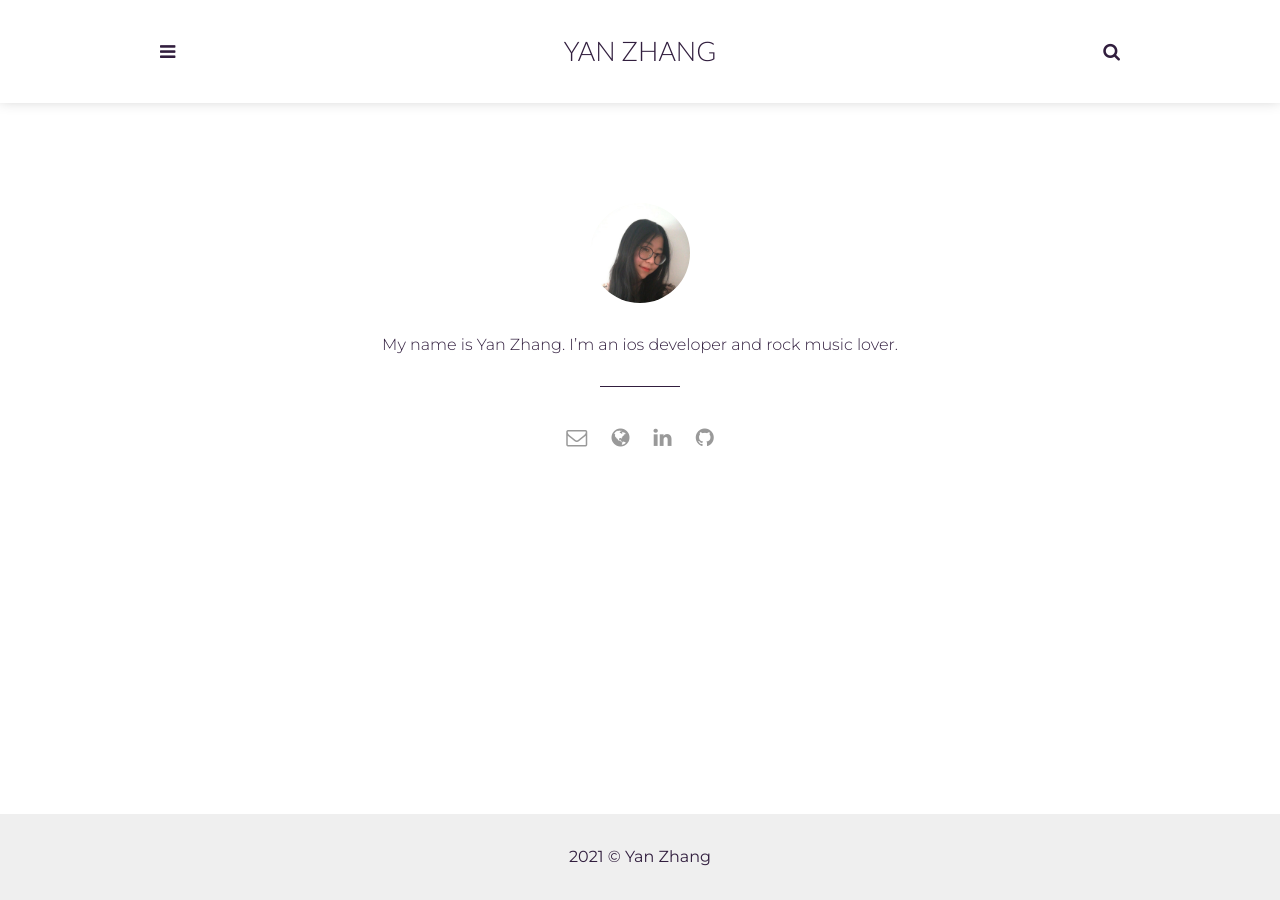
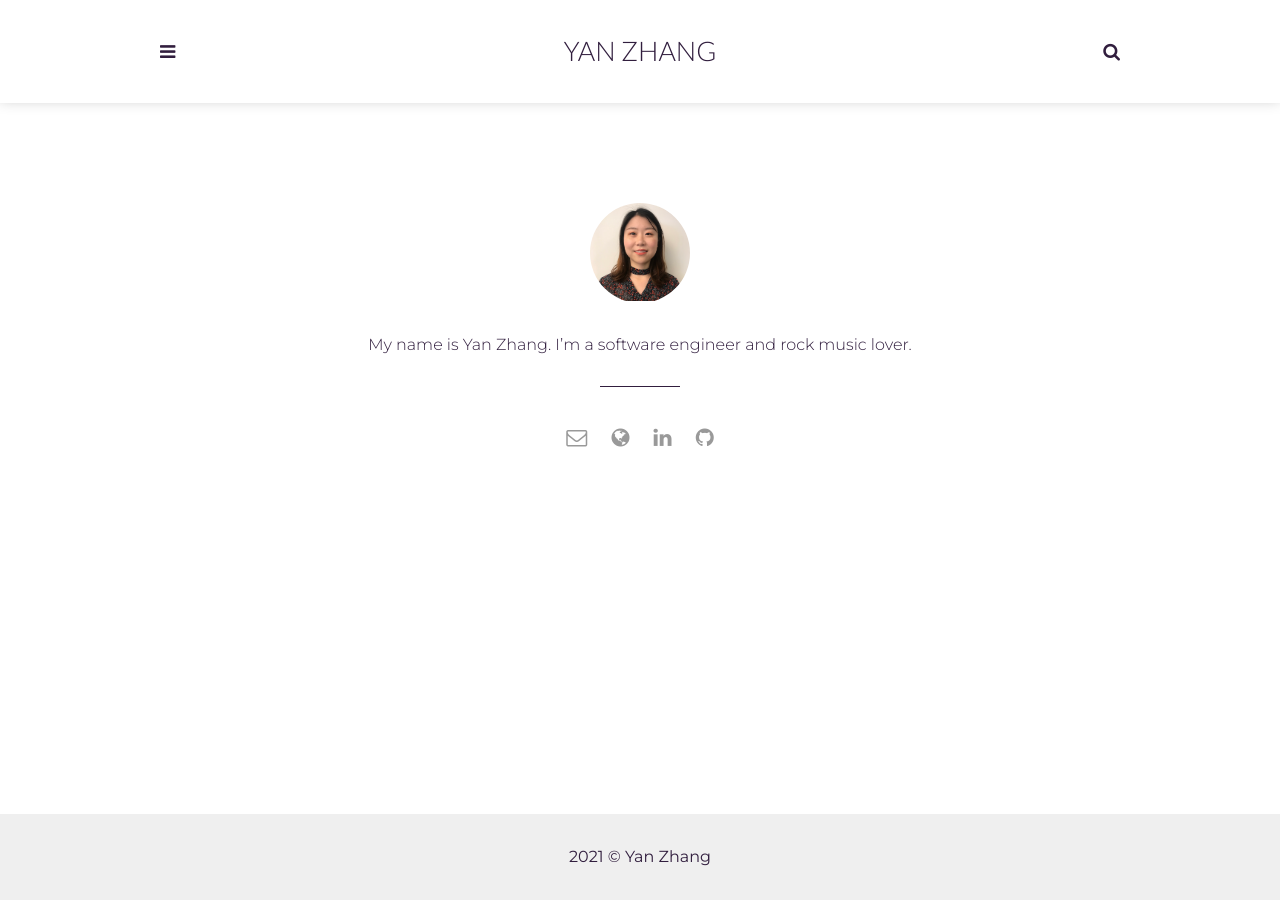
Before and after one commit to YanZhang233/yanzhang.github.io, a Jekyll site: the page built from _pages/about.html, in a window 1280 px wide. Built offline with Jekyll 4.4.1, drawn with Linux system fonts in a browser that asks for light colours.

Commit message:
Update Yan info

```diff
--- a/_config.yml
+++ b/_config.yml
@@ -11,7 +11,7 @@ url: "https://yanzhang233.github.io" # the base hostname & protocol for your sit
 # Author settings
 author: Yan Zhang # add your name
 author-pic: Yan.jpeg
-about-author: My name is Yan Zhang. I’m an ios developer and rock music lover.
+about-author: My name is Yan Zhang. I’m a software engineer and rock music lover.
 
 # Contact links
 email: zyellie7@gmail.com # Add your Email address
```
Also changed, not shown: assets/img/Yan.jpeg, 3 other files.
